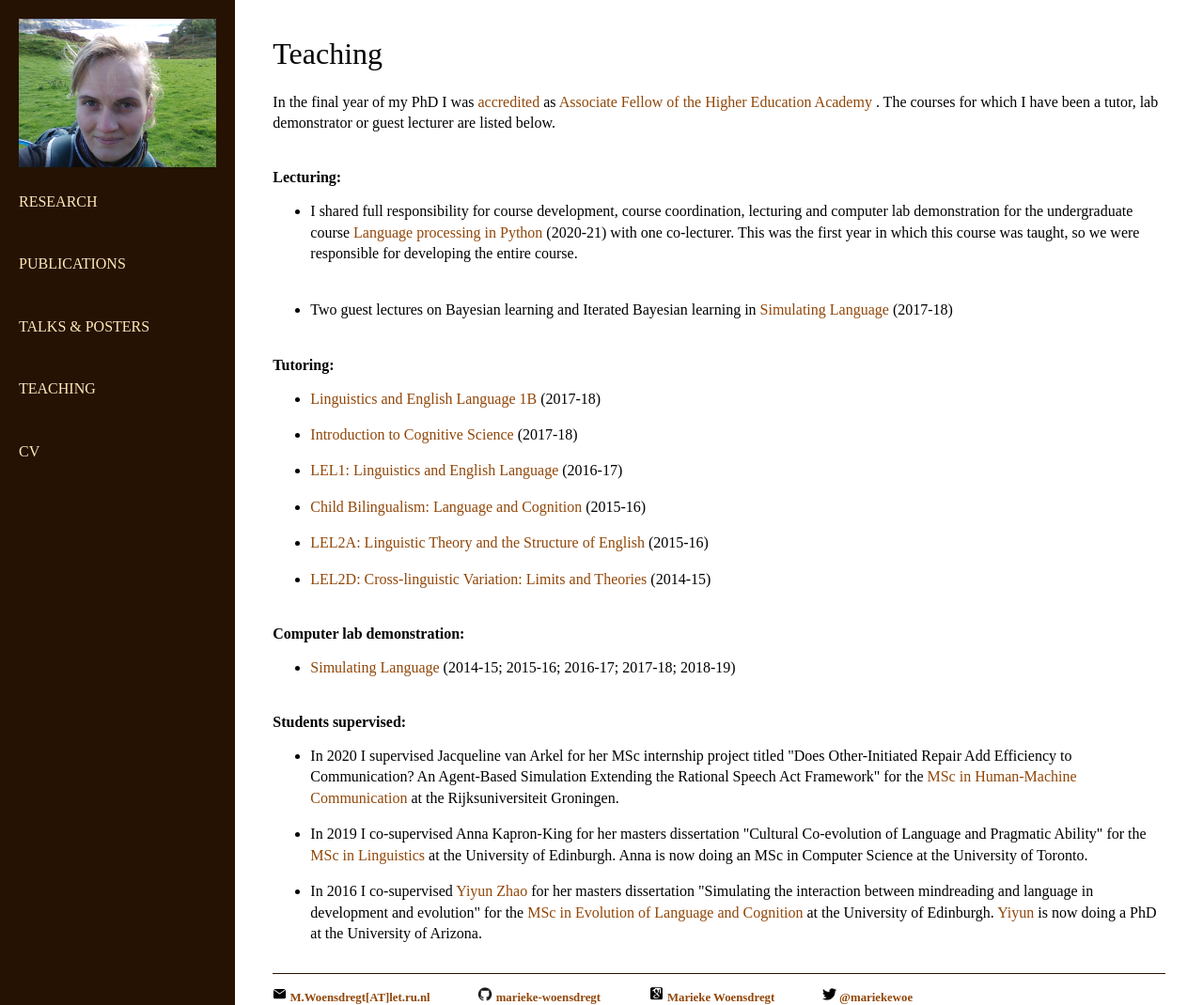
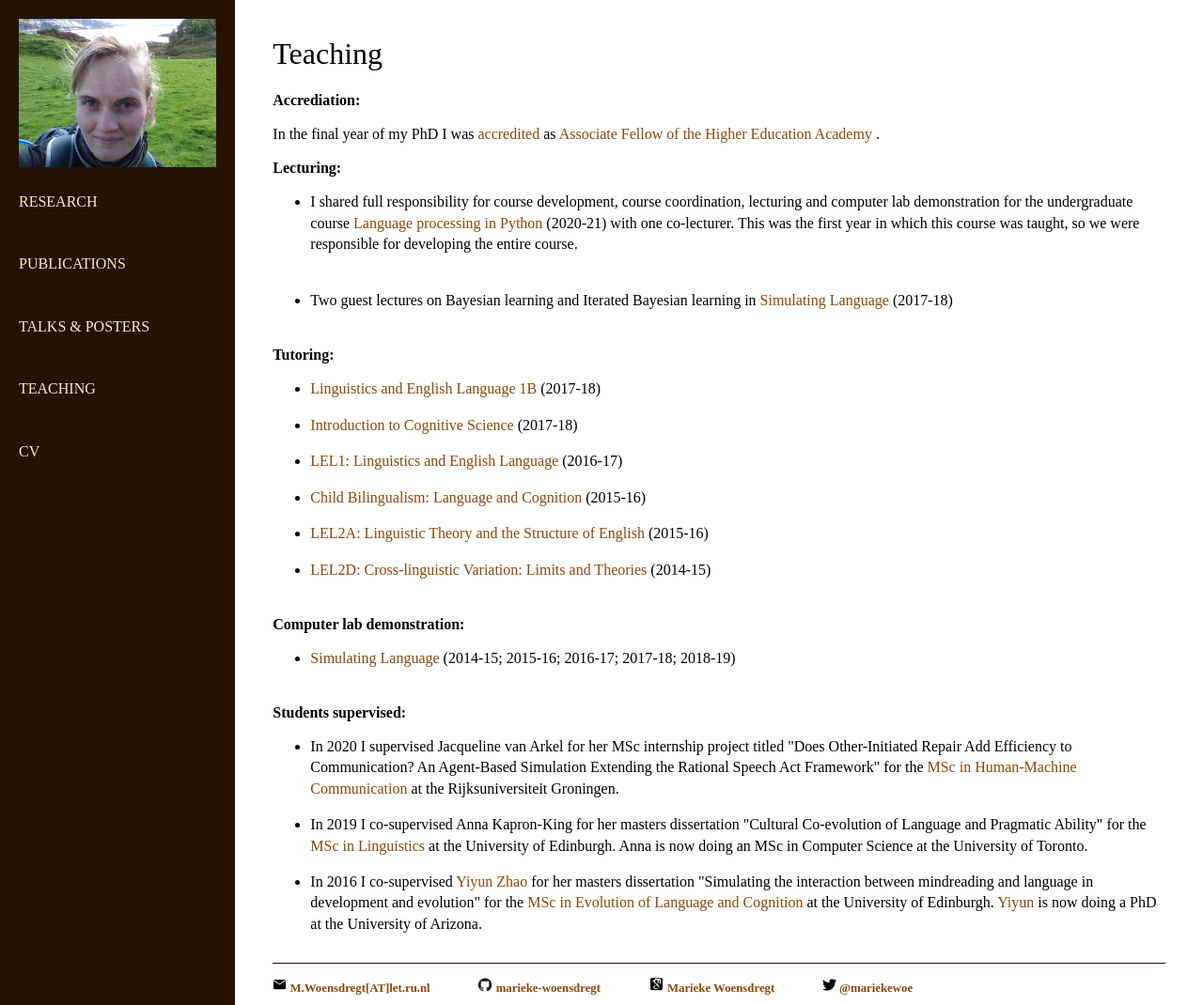
Before and after one commit to marieke-woensdregt/marieke-woensdregt.github.io, a Jekyll site: the page built from teaching/index.html, in a window 1280 px wide and 1070 px high. Shown: the whole window at 94% size. Built offline with Jekyll 4.4.1, drawn with Linux system fonts in a browser that asks for light colours.

Commit message:
Update index.html

```diff
--- a/teaching/index.html
+++ b/teaching/index.html
@@ -4,15 +4,13 @@ title: Teaching
 ---
 <div class="blurb">
 	<h1>Teaching</h1>
-	<p class="bottom-one">
-		<!-- My PhD was funded by the
-		<a href="http://www.ed.ac.uk/student-funding/postgraduate/uk-eu/university-scholarships/development"> Principal's Career Development Scholarship of the University of Edinburgh</a>.
-		As a requirement for this scholarship I have done a substantial amount of teaching throughout my PhD.  -->
+
+	<h3> Accrediation: </h3>
+	<p>
 		In the final year of my PhD I was
 		<A HREF="https://github.com/marieke-woensdregt/marieke-woensdregt.github.io/blob/master/pdfs/Certificate_HEA_Associate_Fellow_May_2018.pdf">
 		accredited </A> as
 		<a href="https://www.advance-he.ac.uk/fellowship/associate-fellowship">Associate Fellow of the Higher Education Academy </a>.
-		The courses for which I have been a tutor, lab demonstrator or guest lecturer are listed below.
 	</p>
 
 	<h3> Lecturing: </h3>
```
